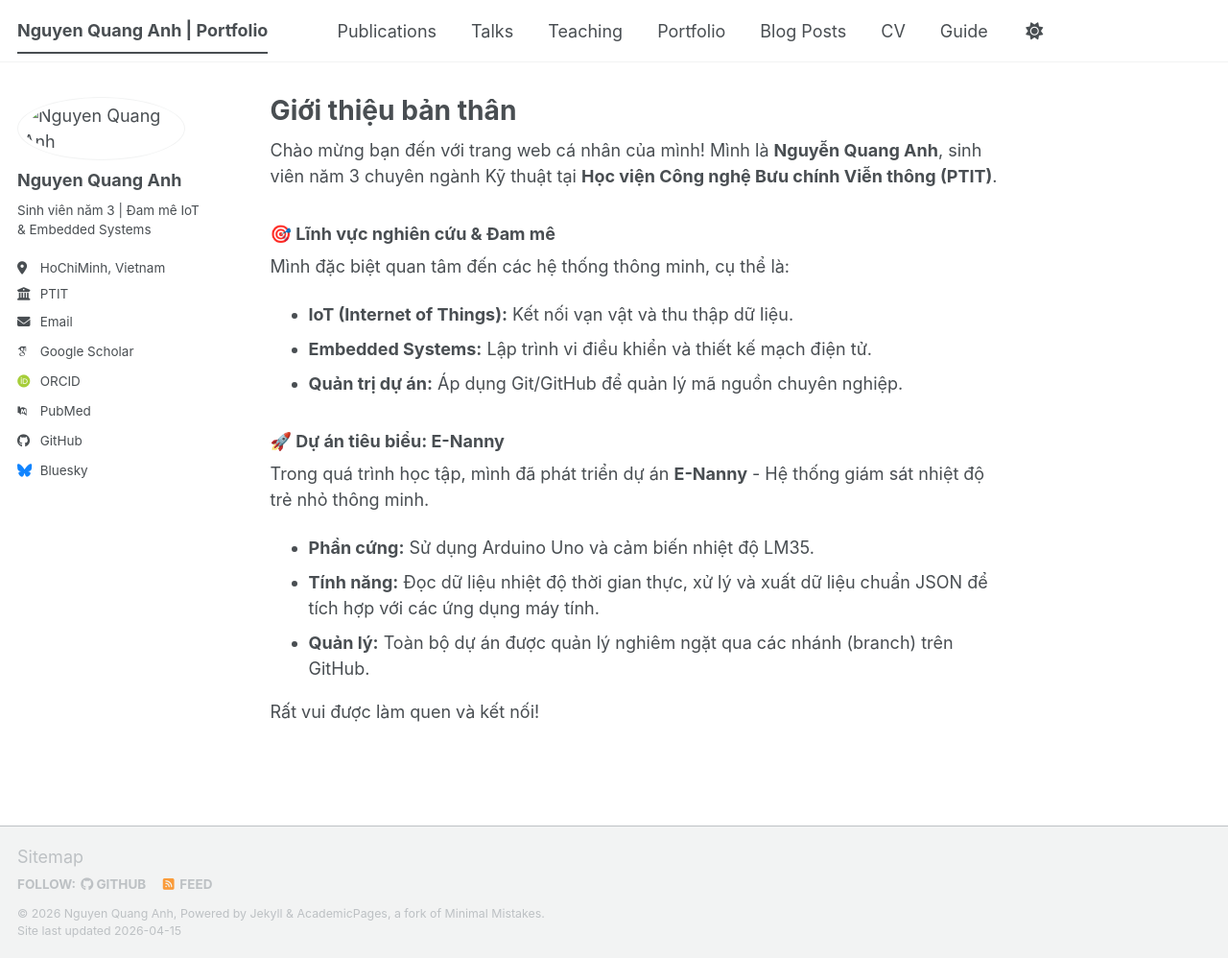
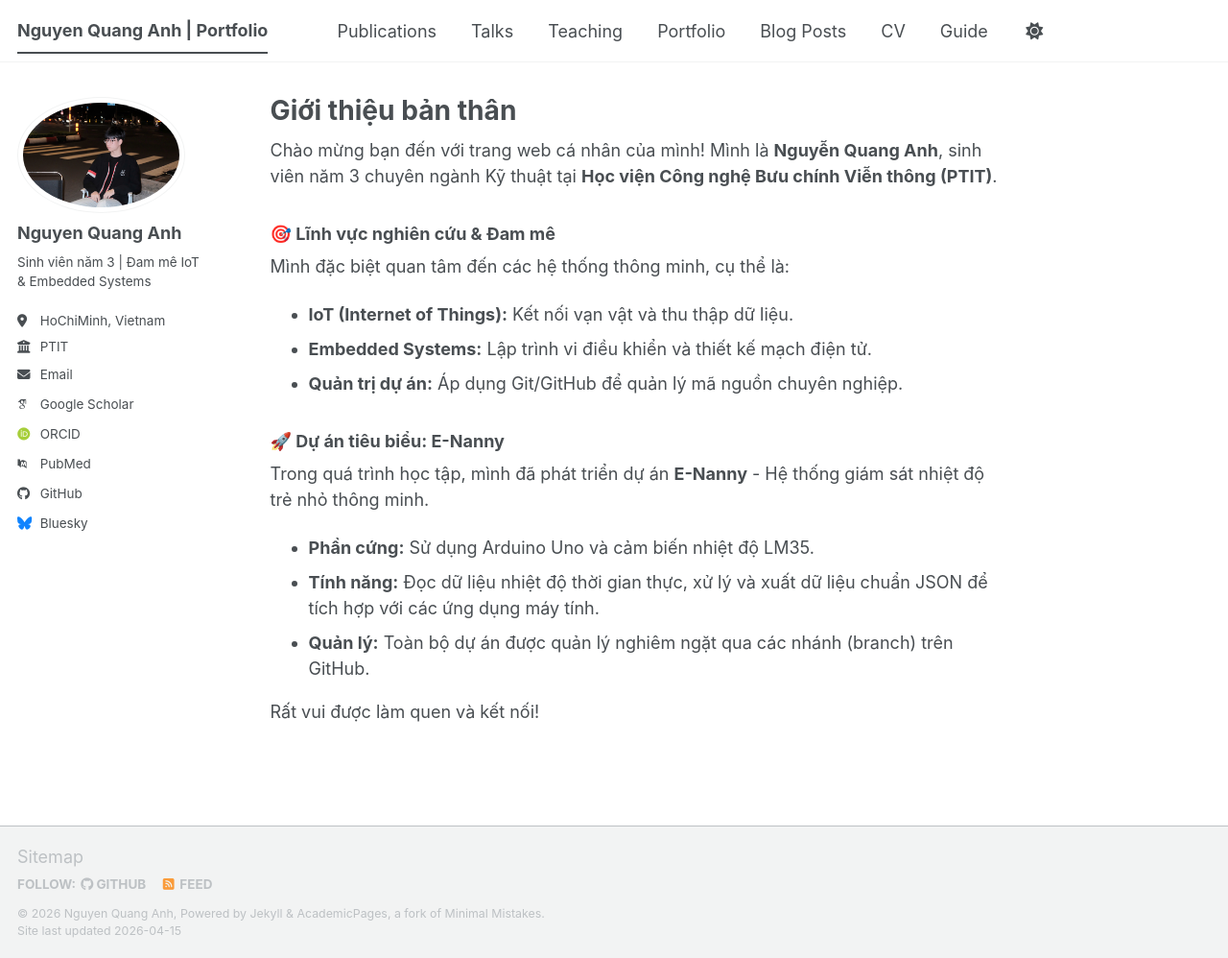
Before and after one commit to anhquangn2611-collab/anhquangn2611-collab.github.io, a Jekyll site: the page built from _pages/about.md, in a window 1280 px wide and 998 px high. Shown: the whole window at 96% size. Built offline with Jekyll 4.4.1, drawn with Linux system fonts in a browser that asks for light colours; some web fonts are replaced; a script bundle is joined from its source files by our own code; library files that are not in the unit come from our copies.

Commit message:
fix: dung link anh tuyet doi cho avatar

```diff
--- a/_config.yml
+++ b/_config.yml
@@ -21,7 +21,7 @@ repository               : "anhquangn2611-collab/anhquangn2611-collab.github.io"
 #               Additional customization can be done by editing /_includes/author-profile.html
 author:
   # Biographic information
-  avatar           : "/images/avatar.jpg"
+  avatar           : "https://anhquangn2611-collab.github.io/images/avatar.jpg"
   name             : "Nguyen Quang Anh"
   pronouns         : # example: "she/her"
   bio              : "Sinh viên năm 3 | Đam mê IoT & Embedded Systems"
```
